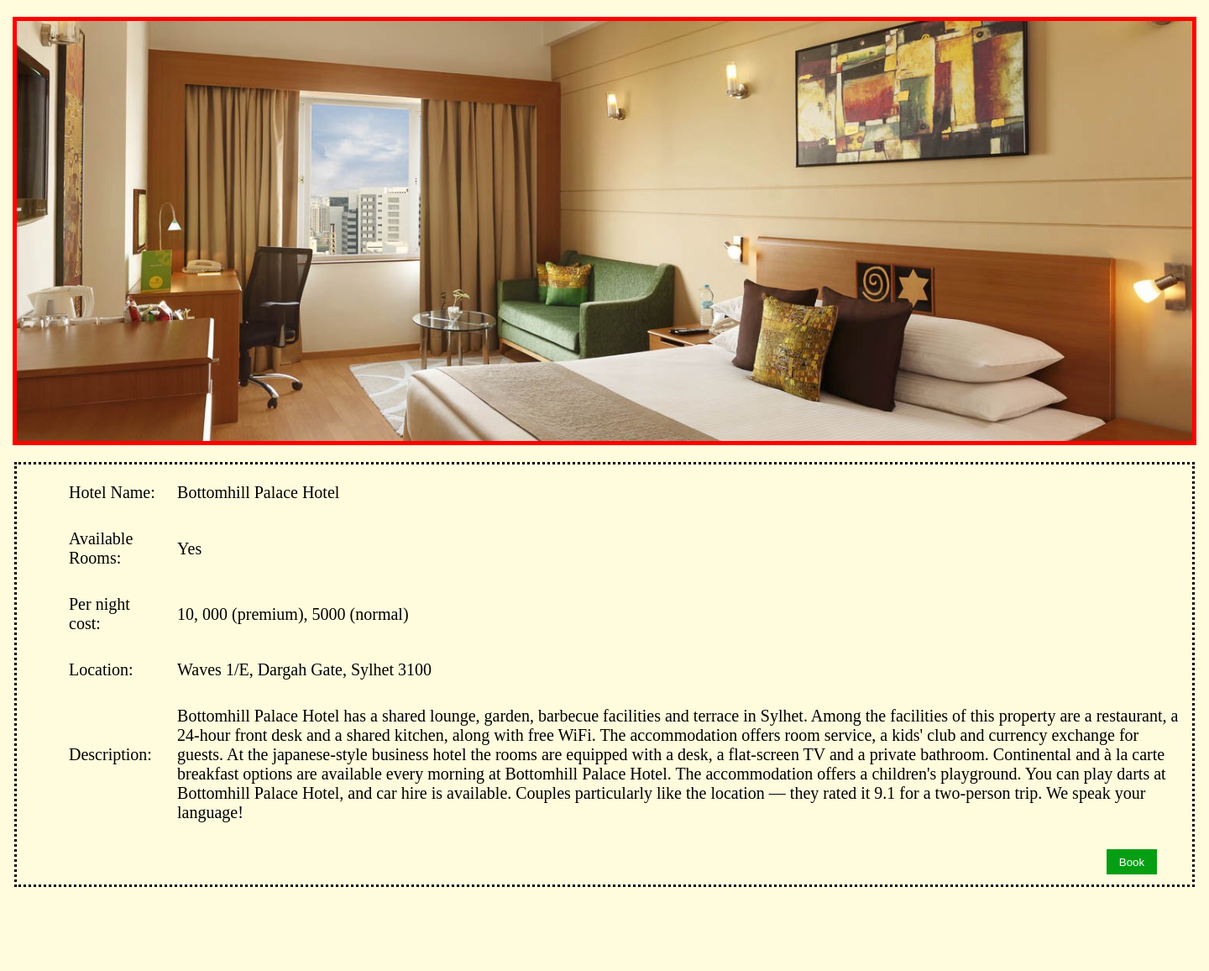
After one commit to tawhid-k/Web-Technologies-Project, a PHP site: page /hotel.php in a window 1440 px wide. The commit adds this page. Shown: the whole page at 84% size. Run offline with PHP 8.4, Linux system fonts and the light colour scheme.

Commit message:
New Pages

```diff
--- a/contact.php
+++ b/contact.php
@@ -5,7 +5,8 @@
 </head>
 <body>
     <div class="Whole">
-    	<div class="box">
+    	<h1 align="center">Admins</h1>
+        <div class="box">
     		<table>
     			<tr>
     				<td>
--- a/css/filterSearch.css
+++ b/css/filterSearch.css
@@ -2,6 +2,9 @@
 	padding: 0;
 	margin: 0;
   user-select: none;
+}
+body {
+  background-color: #F9E7F5;
 }
 h1 {
   user-select: none;
--- /dev/null
+++ b/css/hotel.css
@@ -0,0 +1,48 @@
+* {
+	margin: 0;
+	padding: 0;
+}
+body {
+	background-color: #FFFCDD;
+}
+table {
+	padding-top: 0px;
+	padding-left: 50px;
+	font-size: 20px;
+}
+td {
+	padding-top: 10px;
+	text-align: normal;
+	border: 10px solid #FFFCDD;
+}
+.image {
+	margin-top: 20px;
+	margin-left: auto;
+	margin-right: auto;
+	width: 1400px;
+	height: 500px;
+	border: 5px solid red;
+	background-image: url(../root/hotelRoom.jpeg);
+	background-size: cover;
+	background-position: center;
+}
+input {
+	margin-right: 30px;
+	height: 30px;
+	width: 60px;
+	background-color: #069F13 ;
+	color: white;
+	border: none;
+}
+input:hover {
+	background-color: red;
+}
+.description {
+	width: 1400px;
+	height: 500px;
+	margin-top: 20px;
+	margin-left: auto;
+	margin-right: auto;
+	margin-bottom: 100px;
+	border: 3px dotted black;
+}
--- a/css/login.css
+++ b/css/login.css
@@ -9,7 +9,7 @@ h1 {
 }
 body {
 	/*background-image: linear-gradient(to right, #620A59, #FC8EFF, #FC8EFF, #FC8EFF, #620A59);*/
-	background-color: white;
+	background-color: #F9E7F5;
 }
 input {
   margin-bottom: 50px;
--- /dev/null
+++ b/hotel.php
@@ -0,0 +1,68 @@
+<html>
+<head>
+	<title>Place Description</title>
+	<link rel="stylesheet" type="text/css" href="css/hotel.css">
+</head>
+<body>
+    <div class="image"></div>
+    <div class="description">
+    	<table>
+    		<tr>
+    			<td>
+    				<label>Hotel Name:</label>
+    			</td>
+    			<td>
+    				<label>Bottomhill Palace Hotel</label>
+    			</td>
+    		</tr>
+    		<tr>
+    			<td>
+    				<label>Available Rooms:</label>
+    			</td>
+    			<td>
+    				<label>Yes</label>
+    			</td>
+    		</tr>
+    		<tr>
+    			<td>
+    				<label>Per night cost:</label>
+    			</td>
+    			<td>
+    				<label>10, 000 (premium), 5000 (normal)</label>
+    			</td>
+    		</tr>
+    		<tr>
+    			<td>
+    				<label>Location:</label>
+    			</td>
+    			<td>
+    				<label>Waves 1/E, Dargah Gate, Sylhet 3100</label>
+    			</td>
+    		</tr>
+    		<tr>
+    			<td>
+    				<label>Description: &nbsp &nbsp &nbsp &nbsp</label>
+    			</td>
+    			<td>
+    				<label>Bottomhill Palace Hotel has a shared lounge, garden, barbecue facilities and terrace in Sylhet. Among the facilities of this property are a restaurant, a 24-hour front desk and a shared kitchen, along with free WiFi. The accommodation offers room service, a kids' club and currency exchange for guests.
+
+At the japanese-style business hotel the rooms are equipped with a desk, a flat-screen TV and a private bathroom.
+
+Continental and à la carte breakfast options are available every morning at Bottomhill Palace Hotel.
+
+The accommodation offers a children's playground. You can play darts at Bottomhill Palace Hotel, and car hire is available.
+
+Couples particularly like the location — they rated it 9.1 for a two-person trip.
+
+We speak your language!</label>
+    			</td>
+    		</tr>
+            <tr>
+                <td colspan="2" align="right">
+                    <input type="submit" name="book" value="Book">
+                </td>
+            </tr>
+    	</table>
+    </div>
+</body>
+</html>
```
Also changed, not shown: ShowPlace.php (added, +61 -0 lines), css/ShowPlace.css (added, +37 -0 lines), css/contact.css (+10 -0 lines), css/home.css (+5 -2 lines), home.php (+5 -5 lines), root/hotelRoom.jpeg (added).
